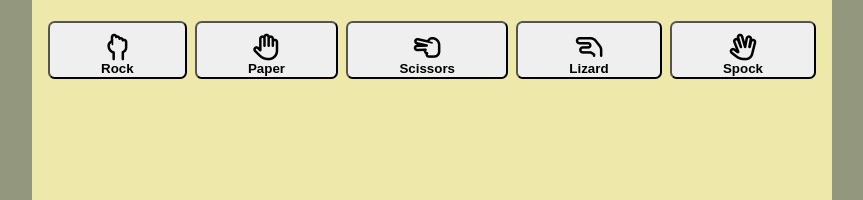
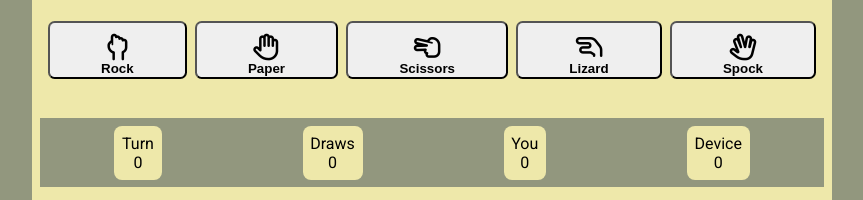
Before and after one commit to siobhain/rpslsgame, a plain HTML site: page index.html in a window 1280 px wide. Shown: the part 139-339 px from the top of the page, without its empty margins (208-1071 px from the left). Drawn offline with Linux system fonts and the light colour scheme.

Commit message:
html/css Change score-area to flex, Put each counter on 2 lfor legibilitynes

```diff
--- a/assets/css/style.css
+++ b/assets/css/style.css
@@ -99,15 +99,25 @@ button:hover {
     /* background-color: lightsalmon; */
 }
 
-.score-area {
-    /* div empty at start and filled at end of each round of 5 turns */
-    /* background-color: pink; */
+/* score-area is the scoreboard during the game, it has 4 items, Turn, Draws, User Score, Device Score */
+
+#score-area {
+    display: flex;
+    justify-content: space-around;
+    background-color: #92977Eff;
+    padding: 1% 0;
+    align-items: center;
+    flex-wrap: wrap;
+    gap: 0.5em;
+    padding: 1%;
     /* visibility: hidden; */
-    display: grid;
-    border: 1px solid black;
-    grid-template-columns: auto auto;
+}
+
+#score-area > div {
+    text-align: center;
+    background-color: #EEE8AA;
     padding: 1%;
-    visibility: hidden;
+    border-radius: 0.5em;
 }
 
 /*  This .modal is taken from W3Schools
--- a/assets/js/script.js
+++ b/assets/js/script.js
@@ -101,32 +101,14 @@ function runGame(userHand) {
   } else {
     resultText = findWinner(userHand, deviceHand);
   }
-console.log("about to scrape turn");
-// let answer = document.getElementsByClassName("score-area")[0].style.visibility;
-let answer = document.getElementsByClassName("score-area")[0];
-// var x = document.getElementById('myDIV');
-// if (x.style.visibility === 'hidden') {
-//   x.style.visibility = 'visible';
 
-// console.log(answer);
-// let x=answer.style.visibility;
-// console.log(x);
-
-if (document.getElementsByClassName("score-area")[0].style.visibility === 'hidden') {
-  console.log("hidden changing to visible");
-
-    document.getElementsByClassName("score-area")[0].style.visibility = 'visible';
-}
-let mine = document.getElementById("turn").innerText;
-console.log(mine);
-let oldTurn = parseInt(document.getElementById("turn").innerHTML);
-// let oldTurn = document.getElementById("turn").innerHTML;
-  console.log(oldTurn);
-  document.getElementById("turn").innerHTML = ++oldTurn; // increment before writing to dom
-  // document.getElementById("turn").innerHTML = oldTurn; // increment before writing to dom
+  /* increment score-area for this turn */
+  let oldTurn = parseInt(document.getElementById("turn").innerText);
+  document.getElementById("turn").innerText = ++oldTurn; // increment before writing to dom
 
   document.getElementById("winorloseTurn").innerText = resultText; //feedback turn results to user
 
+  /* Have we reached the turn limit of 5? */
   let turns = 2;
   if (oldTurn >= turns) {
     displayResults(); //5 turns taken Display results of the round
@@ -299,13 +281,12 @@ function displayResults() {
   if (userWins === deviceWins) {
     roundResult = `This round is a draw at ${userWins} all`;
   } else {
-
     // variable = (condition) ? expressionTrue : expressionFalse;
-    roundResult = (deviceWins < userWins) ? `Well Done You win this round ${userWins} to ${deviceWins}` : `Hard Luck You lose this round ${userWins} to ${deviceWins}`;
+    roundResult = (deviceWins < userWins) ? `Well Done, You win this round ${userWins} : ${deviceWins}` : `Hard Luck, You lose this round ${userWins} : ${deviceWins}`;
   }
 
   // feedback roundResults to user and include button to "Play Again"
-  document.getElementById("roundResults").innerHTML = `${roundResult} <button onclick=playAgain()>Play Again</button>`;
+  document.getElementById("roundResults").innerHTML = `${roundResult}&nbsp&nbsp <button onclick=playAgain()>Play Again</button>`;
 } //end displayResults
 
 /* function playAgain()
--- a/index.html
+++ b/index.html
@@ -14,6 +14,7 @@
     <title>RPSLS Game</title>
 </head>
 <!--  -->
+
 <body>
     <header>
         <h1>R P S L S Game</h1>
@@ -61,22 +62,26 @@
             <!-- js will write the result of each turn in here from runGame function : getElementById("winorloseTurn").innerText = resultText; -->
             <div id="roundResults"></div>
             <!-- js will write the result of the round in here from the displayResults function & present the #play Again button :getElementById("roundResults").innerHTML = `${roundResult} -->
-            <div class="score-area">
-                <p>
-                    Turn :
+            <section id="score-area">
+                <div>
+                    Turn<br>
                     <!-- There are 5 turns per round, round is finished when this counter reaches 5, it is then reset to 0-->
-                    <span id="turn" data-type="turn">0</span>
+                    <span id="turn">0</span>
+                </div>
+                <div>
+                Draws<br> <!-- This counter keeps track of the number of draws per round -->
+                <span id="draw">0 </span>
+</div>
+                <div>
 
-                    Draw : <!-- This counter keeps track of the number of draws per round -->
-                    <span id="draw" data-type="draw">0 </span>
-
-                    You : <!-- This counter keeps track of the number of user wins per round -->
-                    <span id="user" data-type="user">0 </span>
-
-                    Device : <!-- This counter tracks the number of device wins per roiund -->
-                    <span id="device" data-type="device">0 </span>
-                </p>
-            </div> <!-- close score-area -->
+                You<br><!-- This counter keeps track of the number of user wins per round -->
+                <span id="user">0 </span>
+                </div>
+                <div>
+                Device<br> <!-- This counter tracks the number of device wins per roiund -->
+                <span id="device">0 </span>
+                </div>
+            </section> <!-- close score-area -->
 
             <footer>
                 <!-- footer with social media icons pointing to home pages as no social media accounts for this game -->
@@ -110,7 +115,8 @@
                     <p>
                     <h3> How to Play RPSLS</h3>
                     <ul>
-                        <li>You play against the device & start the game by clicking on one of the 5 buttons - see legend below.</li>
+                        <li>You play against the device & start the game by clicking on one of the 5 buttons - see
+                            legend below.</li>
                         <li>There are 3 outcomes : Win Lose or Draw according to the Rules outlined below.</li>
                         <li>You get a point if you win, Device gets a point if you lose, No points awarded if there is a
                             draw.</li>
@@ -118,7 +124,8 @@
                         <li>You then have the option to play again, if yes then all scores are reset to zero.</li>
                     </ul>
                     <div class=flex-container>
-                        <div><table class="icon-table">
+                        <div>
+                            <table class="icon-table">
                                 <!-- This tables displays name of the hand signal and the fontawesome icon representing it -->
                                 <!-- <thead>
                                 <tr>
@@ -152,7 +159,8 @@
                             </table>
                         </div>
                         <!-- <div> <img src="assets/images/rpsls.jpeg" ></div> -->
-                        <div><table class="rules-table">
+                        <div>
+                            <table class="rules-table">
                                 <!-- This is a list of the rules, there are 5 hand options and each hand option will beat 2 other hand options and will be beaten by the remaining 2 hand options, The fontawesome icons are included to help the user become familar with the hand icons -->
                                 <thead>
                                     <tr>
@@ -202,7 +210,8 @@
                                                 class="fa-regular fa-hand-back-fist"></i></td>
                                     </tr>
                                 </tbody>
-                        </table></div>
+                            </table>
+                        </div>
                     </div> <!-- End Flex container -->
                 </div> <!-- end class="help-content" -->
             </div> <!-- end id="myModal" class="modal" -->
```
Lines whose indentation alone changed are shown as unchanged.
